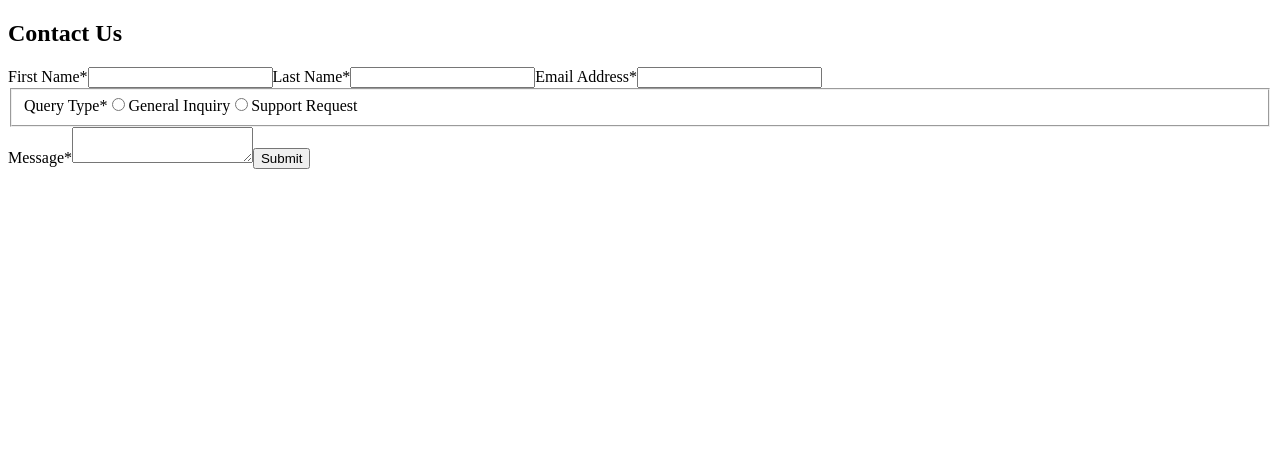
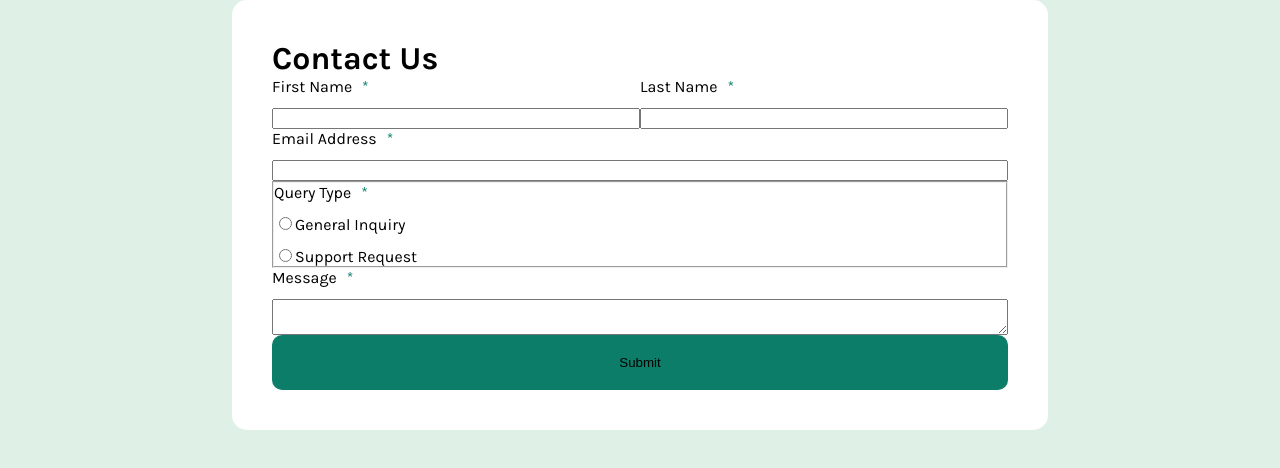
Before and after one commit to ephraim-beltran/contact-form, a React (Vite) app: page / in a window 1280 px wide. Shown: the top 468 px of the page. Built offline with nearby package versions, Linux system fonts and the light colour scheme.

Commit message:
style: apply basic styling

```diff
--- a/src/ContactForm.jsx
+++ b/src/ContactForm.jsx
@@ -1,6 +1,7 @@
 import { useState } from "react";
 import FormWrapper from "./components/FormWrapper";
 import InputField from "./components/InputField";
+import "./index.css"; // Presentation only
 
 function ContactForm() {
   const [errorMessage, setErrorMessage] = useState({});
@@ -18,7 +19,7 @@ function ContactForm() {
 
       <InputField errorMessage={errorMessage} />
 
-      <button className="wide" type="submit" value="submit">
+      <button type="submit" value="submit">
         Submit
       </button>
     </FormWrapper>
--- a/src/components/FormWrapper.jsx
+++ b/src/components/FormWrapper.jsx
@@ -1,5 +1,5 @@
 import PropTypes from 'prop-types';
-
+import styled from "./FormWrapper.module.css";
 
 function FormWrapper(props) {
   const setMessage = (inputName, message) => {
@@ -50,6 +50,7 @@ function FormWrapper(props) {
       onSubmit={props.handleSubmit}
       onInvalidCapture={handleInvalid}
       onChangeCapture={handleChange}
+      className={styled.form}
     >
       {props.children}
     </form>
--- /dev/null
+++ b/src/components/FormWrapper.module.css
@@ -0,0 +1,45 @@
+@import url('https://fonts.googleapis.com/css2?family=Karla:ital,wght@0,200..800;1,200..800&display=swap');
+.form {
+    --green200: hsl(148, 38%, 91%);
+    --green600: hsl(169, 82%, 27%);
+    --white: hsl(0, 0%, 100%);
+    --grey500: hsl(186, 15%, 59%);
+    --grey800: hsl(187, 24%, 22%);
+
+    max-width: 736px;
+    padding: 40px;
+    border-radius: 15px;
+    background-color: var(--white);
+    margin-inline: auto;
+    display: grid;
+    grid-template-columns: repeat(2, 1fr);
+
+    font-size: 16px;
+    font-family: "Karla", sans-serif;
+    font-weight: 400;
+    font-style: normal;
+
+
+}
+/* Reset defaults */
+.form > * {
+    margin: 0;
+    padding: 0;
+    box-sizing: border-box;
+}
+
+
+.form > :is(h2, button, fieldset) {
+    grid-column: 1 / span 2;
+}
+
+.form > h2 {
+    font-size: 2em;
+    font-weight: 700;
+}
+.form > button {
+    padding-block: 20px;
+    background-color: var(--green600);
+    border: none;
+    border-radius: 10px;
+}
--- a/src/components/InputField.jsx
+++ b/src/components/InputField.jsx
@@ -1,28 +1,28 @@
 import styled from "./InputField.module.css";
 import PropTypes from 'prop-types';
 function RequiredMarker() {
-    return <span className={styled.label}>*</span>
+    return <span style={{marginLeft: 10, color:"hsl(169, 82%, 27%"}}>*</span>
 }
 function InputField({ errorMessage }) {
 
     return (
     <>
-    <label>
+    <label className={styled.entry}>
         <span className={styled.label}>First Name<RequiredMarker/></span>
         <input type="text" name="firstname" required={true} />
         {errorMessage.firstname}
     </label>
-    <label>
+    <label className={styled.entry}>
         <span className={styled.label}>Last Name<RequiredMarker/></span>
         <input type="text" name="lastname" required={true} />
         {errorMessage.lastname}
     </label>
-    <label>
+    <label className={`${styled.wide} ${styled.entry}`}>
         <span className={styled.label}>Email Address<RequiredMarker/></span>
         <input type="email" name="email" required={true} />
         {errorMessage.email}
     </label>
-    <fieldset>
+    <fieldset className={styled.entry}>
         <span>Query Type<RequiredMarker/></span>
         <label>
             <input type="radio" name="queryType" value="general-inquiry" required />
@@ -34,7 +34,7 @@ function InputField({ errorMessage }) {
         </label>
         {errorMessage.queryType}
     </fieldset>
-    <label>
+    <label className={`${styled.wide} ${styled.entry}`}>
         <span>Message<RequiredMarker /></span>
         <textarea name="message" required></textarea>
         {errorMessage.message}
--- a/src/components/InputField.module.css
+++ b/src/components/InputField.module.css
@@ -0,0 +1,9 @@
+.wide {
+    grid-column: 1 / span 2;
+}
+
+.entry {
+    display: flex;
+    flex-direction: column;
+    row-gap: 12px;
+}
--- /dev/null
+++ b/src/index.css
@@ -0,0 +1,9 @@
+body {
+    margin: 0;
+    padding: 0;
+}
+
+#root {
+    background-color: hsl(148, 38%, 91%);
+    height: 100vh;
+}
```
